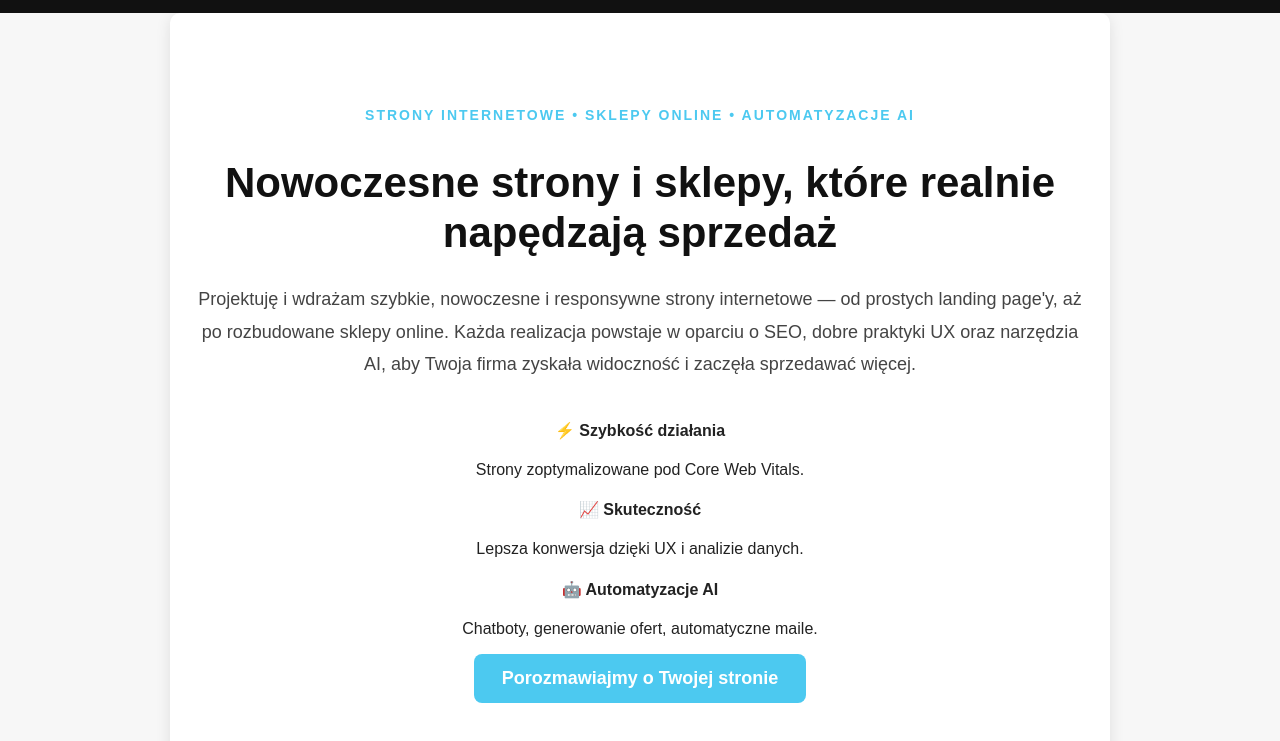
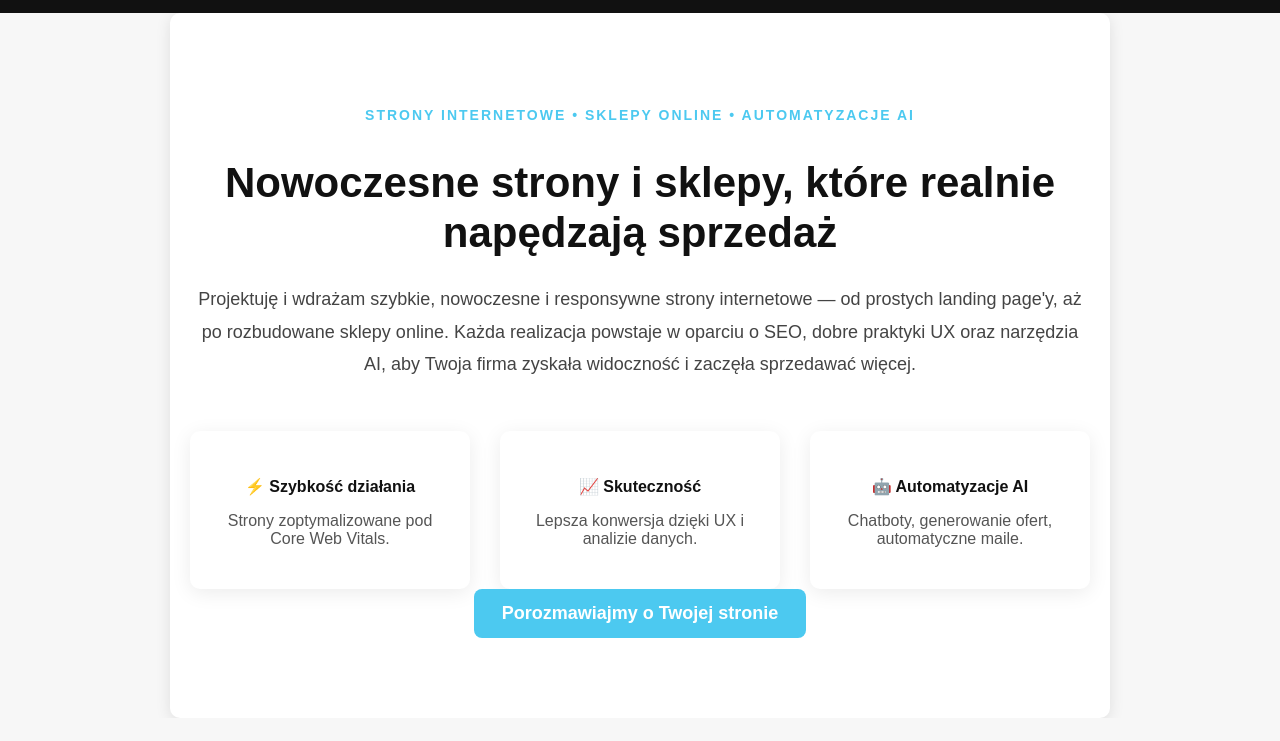
Before and after one commit to soberarafal2004-dev/portfolio, a plain HTML site: page index.html in a window 1280 px wide. Shown: the part 519-1260 px from the top of the page. After the commit the page ends 1237 px from the top, so only its background shows below. Drawn offline with Linux system fonts and the light colour scheme.

Commit message:
fix: add benefits section styles in style.css

```diff
--- a/style.css
+++ b/style.css
@@ -129,3 +129,25 @@ header {
     background: #38a8c8;
     transform: translateY(-2px);
 }
+.benefits {
+    display: grid;
+    grid-template-columns: repeat(3, 1fr);
+    gap: 30px;
+    margin-top: 50px;
+}
+
+.benefit-item {
+    background: #fff;
+    padding: 25px;
+    border-radius: 10px;
+    box-shadow: 0 4px 20px rgba(0,0,0,0.08);
+}
+
+.benefit-item h4 {
+    margin-bottom: 10px;
+    color: #111;
+}
+
+.benefit-item p {
+    color: #555;
+}
```
